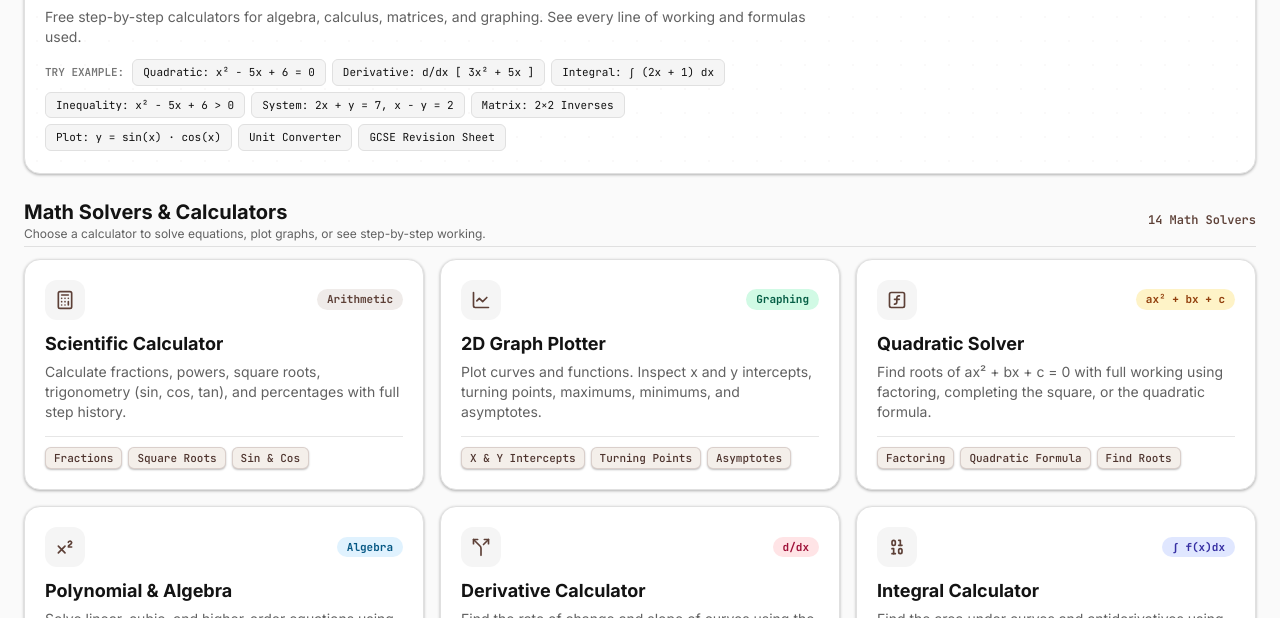
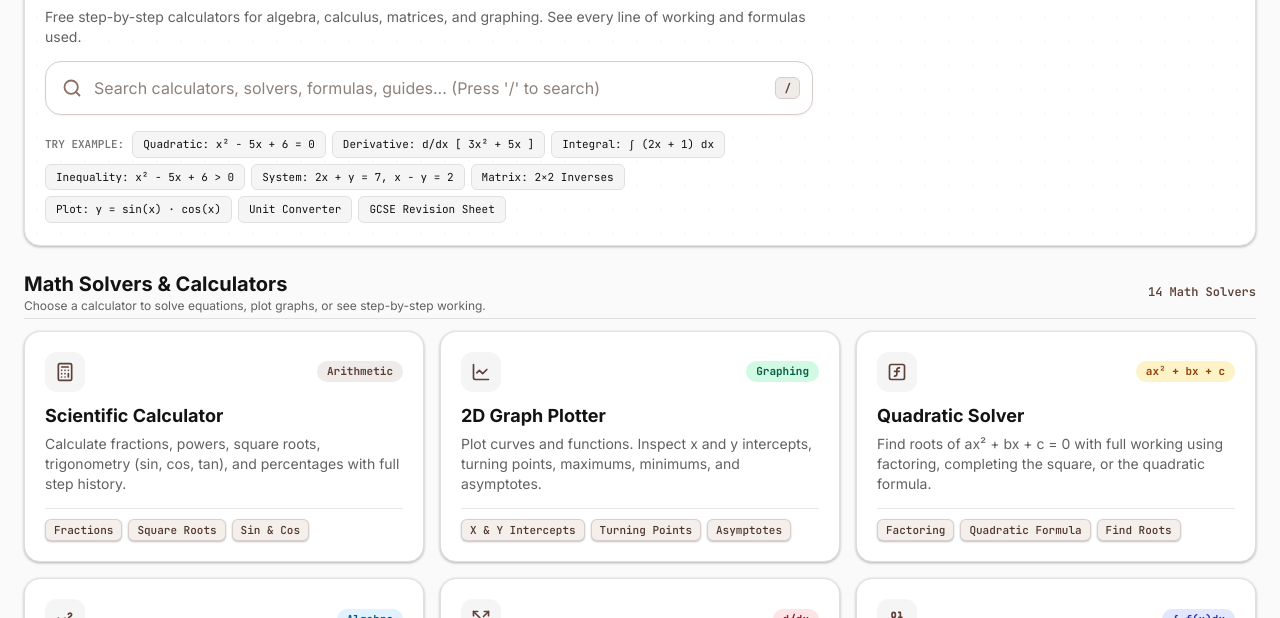
Before and after one commit to amansinhaa/Mathhub, an Astro site: page / in a window 1280 px wide. Shown: the part 182-800 px from the top of the page. Built offline with nearby package versions, Linux system fonts and the light colour scheme; Astro itself is replaced by a stand-in of ours.

Commit message:
Add interactive search bar at homepage hero and inside menu drawer

```diff
--- /dev/null
+++ b/src/components/layout/InteractiveSearchBar.tsx
@@ -0,0 +1,491 @@
+'use client';
+
+import React, { useState, useEffect, useRef, useMemo } from 'react';
+import {
+  Search,
+  X,
+  Calculator,
+  LineChart,
+  FunctionSquare,
+  Superscript,
+  Grid3X3,
+  Split,
+  Binary,
+  BookOpen,
+  ArrowRightLeft,
+  Percent,
+  Divide,
+  GraduationCap,
+  Sparkles,
+  ArrowRight,
+  type LucideIcon,
+} from 'lucide-react';
+
+export interface SearchItem {
+  id: string;
+  title: string;
+  href: string;
+  category: 'Tools & Solvers' | 'Study Guides' | 'Formula Sheets';
+  description: string;
+  badge?: string;
+  icon: LucideIcon;
+  tags: string[];
+}
+
+export const SEARCH_ITEMS: SearchItem[] = [
+  // 1. Tools & Solvers
+  {
+    id: 'calculator',
+    title: 'Scientific Calculator',
+    href: '/calculator',
+    category: 'Tools & Solvers',
+    description: 'Calculate arithmetic, fractions, powers, trigonometry (sin, cos, tan), square roots, and percentages.',
+    badge: 'fx',
+    icon: Calculator,
+    tags: ['calculator', 'scientific', 'arithmetic', 'fractions', 'trig', 'sin', 'cos', 'tan', 'sqrt', 'power'],
+  },
+  {
+    id: 'graph',
+    title: '2D Graph Plotter',
+    href: '/graph',
+    category: 'Tools & Solvers',
+    description: 'Plot functions and curves with turning points, roots, intercepts, and asymptotes.',
+    badge: '2D',
+    icon: LineChart,
+    tags: ['graph', 'plotter', 'curve', 'parabola', 'intercepts', 'asymptote', 'turning points', 'plot'],
+  },
+  {
+    id: 'quadratic',
+    title: 'Quadratic Equation Solver',
+    href: '/quadratic-equation-solver',
+    category: 'Tools & Solvers',
+    description: 'Solve ax² + bx + c = 0 with factoring, completing the square, and the quadratic formula.',
+    badge: 'ax²',
+    icon: FunctionSquare,
+    tags: ['quadratic', 'roots', 'factoring', 'completing the square', 'quadratic formula', 'parabola', 'discriminant'],
+  },
+  {
+    id: 'polynomial',
+    title: 'Polynomial & Algebra Solver',
+    href: '/equation-solver-with-steps',
+    category: 'Tools & Solvers',
+    description: 'Step-by-step linear, quadratic, cubic, and higher-order polynomial equation solver with synthetic division.',
+    badge: 'Steps',
+    icon: Superscript,
+    tags: ['polynomial', 'algebra', 'cubic', 'synthetic division', 'roots', 'factor theorem', 'solve equation'],
+  },
+  {
+    id: 'derivative',
+    title: 'Derivative Calculator',
+    href: '/derivative-calculator',
+    category: 'Tools & Solvers',
+    description: 'Differentiate functions step-by-step with power, product, quotient, and chain rules.',
+    badge: 'd/dx',
+    icon: Split,
+    tags: ['derivative', 'differentiation', 'd/dx', 'power rule', 'chain rule', 'product rule', 'calculus', 'slope'],
+  },
+  {
+    id: 'integral',
+    title: 'Integral Calculator',
+    href: '/integral-calculator',
+    category: 'Tools & Solvers',
+    description: 'Calculate definite and indefinite integrals with substitution, parts, and area under curve.',
+    badge: '∫',
+    icon: Binary,
+    tags: ['integral', 'integration', 'antiderivative', 'area under curve', 'u-substitution', 'parts', 'calculus'],
+  },
+  {
+    id: 'percentage',
+    title: 'Percentage Calculator',
+    href: '/percentage-calculator',
+    category: 'Tools & Solvers',
+    description: 'Calculate percentage of numbers, percentage change, increase, decrease, discounts, and markups.',
+    badge: '%',
+    icon: Percent,
+    tags: ['percentage', 'percent', 'percent change', 'increase', 'decrease', 'discount', 'tax', 'markup', 'ratio'],
+  },
+  {
+    id: 'fraction',
+    title: 'Fraction Calculator',
+    href: '/fraction-calculator',
+    category: 'Tools & Solvers',
+    description: 'Add, subtract, multiply, and divide fractions with LCD, lowest terms reduction, and mixed numbers.',
+    badge: '½',
+    icon: Divide,
+    tags: ['fraction', 'fractions', 'mixed numbers', 'improper fractions', 'lcd', 'simplify', 'numerator', 'denominator'],
+  },
+  {
+    id: 'gcd-lcm',
+    title: 'GCD & LCM Calculator',
+    href: '/gcd-lcm-calculator',
+    category: 'Tools & Solvers',
+    description: 'Find the Greatest Common Divisor (HCF) and Least Common Multiple using Euclidean steps and prime factors.',
+    badge: 'GCD',
+    icon: Binary,
+    tags: ['gcd', 'lcm', 'hcf', 'greatest common divisor', 'least common multiple', 'euclidean algorithm', 'prime factors'],
+  },
+  {
+    id: 'system',
+    title: 'System of Equations Solver',
+    href: '/system-of-equations',
+    category: 'Tools & Solvers',
+    description: 'Solve simultaneous linear equations in 2 or 3 variables using elimination and substitution.',
+    badge: 'Sys',
+    icon: FunctionSquare,
+    tags: ['system of equations', 'simultaneous', 'elimination', 'substitution', 'linear system', '2x2', '3x3'],
+  },
+  {
+    id: 'matrix',
+    title: 'Matrix Calculator',
+    href: '/matrix-solver',
+    category: 'Tools & Solvers',
+    description: 'Calculate determinants, inverse matrices, matrix multiplication, transposes, and RREF.',
+    badge: 'Mat',
+    icon: Grid3X3,
+    tags: ['matrix', 'matrices', 'determinant', 'inverse', 'rref', 'multiplication', 'eigenvalues', 'linear algebra'],
+  },
+  {
+    id: 'inequality',
+    title: 'Inequality Solver',
+    href: '/inequality-solver',
+    category: 'Tools & Solvers',
+    description: 'Solve linear and quadratic inequalities with interval notation and step-by-step sign analysis.',
+    badge: '≤ ≥',
+    icon: FunctionSquare,
+    tags: ['inequality', 'inequalities', 'greater than', 'less than', 'intervals', 'sign analysis'],
+  },
+  {
+    id: 'units',
+    title: 'Unit & Currency Converter',
+    href: '/unit-converter',
+    category: 'Tools & Solvers',
+    description: 'Convert lengths (km to miles), weights (kg to lbs), temperatures (°C to °F), speed, and currencies.',
+    badge: 'Units',
+    icon: ArrowRightLeft,
+    tags: ['unit converter', 'currency', 'convert', 'km to miles', 'celsius to fahrenheit', 'kg to lbs', 'exchange rate'],
+  },
+
+  // 2. Study Guides
+  {
+    id: 'guide-derivative',
+    title: 'What is a Derivative?',
+    href: '/learn/what-is-a-derivative',
+    category: 'Study Guides',
+    description: 'Intuitive guide explaining rates of change, speedometer examples, tangent lines, and power rule.',
+    badge: 'Guide',
+    icon: GraduationCap,
+    tags: ['derivative', 'what is a derivative', 'rate of change', 'tangent slope', 'calculus guide'],
+  },
+  {
+    id: 'guide-simultaneous',
+    title: 'How to Solve Simultaneous Equations',
+    href: '/learn/how-to-solve-simultaneous-equations',
+    category: 'Study Guides',
+    description: 'Master the 3 methods: elimination, substitution, and graphical intersection point.',
+    badge: 'Guide',
+    icon: GraduationCap,
+    tags: ['simultaneous equations', 'how to solve', 'elimination', 'substitution', 'graphical method'],
+  },
+  {
+    id: 'guide-limits',
+    title: 'How to Find Limits in Calculus',
+    href: '/learn/how-to-find-limits',
+    category: 'Study Guides',
+    description: 'Complete techniques for direct substitution, 0/0 indeterminate factoring, conjugates, and L’Hôpital’s Rule.',
+    badge: 'Guide',
+    icon: GraduationCap,
+    tags: ['limits', 'calculus limits', 'how to find limits', 'l hopital', 'indeterminate form', '0/0'],
+  },
+  {
+    id: 'guide-function',
+    title: 'What is a Function?',
+    href: '/learn/what-is-a-function',
+    category: 'Study Guides',
+    description: 'Understand functions, input/output machines, f(x) notation, and the vertical line test.',
+    badge: 'Guide',
+    icon: GraduationCap,
+    tags: ['function', 'what is a function', 'f(x)', 'vertical line test', 'domain', 'range'],
+  },
+  {
+    id: 'guide-domain-range',
+    title: 'How to Find Domain and Range',
+    href: '/learn/how-to-find-domain-and-range',
+    category: 'Study Guides',
+    description: 'Step-by-step method to identify domain restrictions, denominators, square roots, and range intervals.',
+    badge: 'Guide',
+    icon: GraduationCap,
+    tags: ['domain and range', 'how to find domain', 'interval notation', 'restrictions', 'functions'],
+  },
+  {
+    id: 'guide-graph-quadratic',
+    title: 'How to Graph a Quadratic Function',
+    href: '/learn/how-to-graph-a-quadratic-function',
+    category: 'Study Guides',
+    description: 'Find vertex x = -b/2a, axis of symmetry, x and y intercepts, and sketch parabolas easily.',
+    badge: 'Guide',
+    icon: GraduationCap,
+    tags: ['graph quadratic', 'how to graph parabola', 'vertex', 'axis of symmetry', 'intercepts'],
+  },
+
+  // 3. Formula Sheets
+  {
+    id: 'formulas-hub',
+    title: 'Formula Library (150+)',
+    href: '/formulas',
+    category: 'Formula Sheets',
+    description: 'Comprehensive formula catalog covering algebra, trigonometry, calculus, geometry, and probability.',
+    badge: 'Σ',
+    icon: BookOpen,
+    tags: ['formulas', 'formula sheet', 'math formulas', 'identities', 'algebra formulas', 'trig formulas'],
+  },
+  {
+    id: 'sheet-gcse',
+    title: 'GCSE Maths Formula Sheet',
+    href: '/formula-sheet/gcse',
+    category: 'Formula Sheets',
+    description: 'All essential GCSE mathematics formulas for algebra, geometry, mensuration, and probability.',
+    badge: 'GCSE',
+    icon: BookOpen,
+    tags: ['gcse', 'gcse maths', 'formula sheet', 'uk exam', 'revision'],
+  },
+  {
+    id: 'sheet-a-level',
+    title: 'A-Level Maths Formula Sheet',
+    href: '/formula-sheet/a-level',
+    category: 'Formula Sheets',
+    description: 'A-Level mathematics formula reference covering calculus, vectors, trigonometry, and logarithms.',
+    badge: 'A-Level',
+    icon: BookOpen,
+    tags: ['a level', 'a-level maths', 'calculus sheet', 'vectors', 'pure maths'],
+  },
+  {
+    id: 'sheet-edexcel',
+    title: 'Edexcel Maths Formula Sheet',
+    href: '/formula-sheet/edexcel',
+    category: 'Formula Sheets',
+    description: 'Edexcel exam board mathematics formula breakdown for secondary and sixth-form students.',
+    badge: 'Edexcel',
+    icon: BookOpen,
+    tags: ['edexcel', 'pearson', 'formula sheet', 'exam revision'],
+  },
+];
+
+interface InteractiveSearchBarProps {
+  mode?: 'hero' | 'drawer';
+  placeholder?: string;
+  onSelect?: () => void;
+}
+
+export default function InteractiveSearchBar({
+  mode = 'hero',
+  placeholder = 'Search calculators, solvers, formulas, guides...',
+  onSelect,
+}: InteractiveSearchBarProps) {
+  const [query, setQuery] = useState('');
+  const [isOpen, setIsOpen] = useState(false);
+  const [selectedIndex, setSelectedIndex] = useState(0);
+  const inputRef = useRef<HTMLInputElement>(null);
+  const containerRef = useRef<HTMLDivElement>(null);
+
+  // Global hotkey: press '/' or 'Ctrl+K' / 'Cmd+K' to focus
+  useEffect(() => {
+    const handleKeyDown = (e: KeyboardEvent) => {
+      if (
+        (e.key === '/' && document.activeElement?.tagName !== 'INPUT' && document.activeElement?.tagName !== 'TEXTAREA') ||
+        ((e.metaKey || e.ctrlKey) && e.key.toLowerCase() === 'k')
+      ) {
+        e.preventDefault();
+        inputRef.current?.focus();
+        setIsOpen(true);
+      }
+      if (e.key === 'Escape') {
+        setIsOpen(false);
+        inputRef.current?.blur();
+      }
+    };
+
+    window.addEventListener('keydown', handleKeyDown);
+    return () => window.removeEventListener('keydown', handleKeyDown);
+  }, []);
+
+  // Close when clicking outside
+  useEffect(() => {
+    const handleClickOutside = (e: MouseEvent) => {
+      if (containerRef.current && !containerRef.current.contains(e.target as Node)) {
+        setIsOpen(false);
+      }
+    };
+    document.addEventListener('mousedown', handleClickOutside);
+    return () => document.removeEventListener('mousedown', handleClickOutside);
+  }, []);
+
+  // Filtered results
+  const filteredResults = useMemo(() => {
+    const clean = query.trim().toLowerCase();
+    if (!clean) {
+      // In drawer mode or when empty, show top 5 popular tools as suggestions
+      return mode === 'drawer' ? [] : SEARCH_ITEMS.slice(0, 6);
+    }
+
+    return SEARCH_ITEMS.filter((item) => {
+      const matchTitle = item.title.toLowerCase().includes(clean);
+      const matchDesc = item.description.toLowerCase().includes(clean);
+      const matchCat = item.category.toLowerCase().includes(clean);
+      const matchTags = item.tags.some((t) => t.toLowerCase().includes(clean));
+      return matchTitle || matchDesc || matchCat || matchTags;
+    });
+  }, [query, mode]);
+
+  // Reset selected index when query changes
+  useEffect(() => {
+    setSelectedIndex(0);
+  }, [query]);
+
+  // Handle keyboard navigation in list
+  const handleInputKeyDown = (e: React.KeyboardEvent<HTMLInputElement>) => {
+    if (!isOpen || filteredResults.length === 0) return;
+
+    if (e.key === 'ArrowDown') {
+      e.preventDefault();
+      setSelectedIndex((prev) => (prev + 1) % filteredResults.length);
+    } else if (e.key === 'ArrowUp') {
+      e.preventDefault();
+      setSelectedIndex((prev) => (prev - 1 + filteredResults.length) % filteredResults.length);
+    } else if (e.key === 'Enter') {
+      e.preventDefault();
+      const target = filteredResults[selectedIndex];
+      if (target) {
+        window.location.href = target.href;
+        if (onSelect) onSelect();
+      }
+    }
+  };
+
+  const isHero = mode === 'hero';
+
+  return (
+    <div ref={containerRef} className="relative w-full">
+      {/* Search Input Bar */}
+      <div
+        className={`relative flex items-center transition-all duration-200 ${
+          isHero
+            ? 'rounded-2xl border border-[#D7CCC8] dark:border-[#3E2723] bg-white dark:bg-[#25201E] shadow-sm hover:shadow-md focus-within:ring-2 focus-within:ring-[#5D4037] focus-within:border-transparent'
+            : 'rounded-xl border border-[#E0E0E0] dark:border-[#2E2825] bg-white dark:bg-[#201D1B] focus-within:ring-2 focus-within:ring-[#5D4037]'
+        }`}
+      >
+        <div className="pl-3.5 sm:pl-4 text-[#8D6E63] dark:text-[#A19891] pointer-events-none">
+          <Search size={isHero ? 20 : 16} strokeWidth={2.2} />
+        </div>
+
+        <input
+          ref={inputRef}
+          type="text"
+          value={query}
+          onChange={(e) => {
+            setQuery(e.target.value);
+            setIsOpen(true);
+          }}
+          onFocus={() => setIsOpen(true)}
+          onKeyDown={handleInputKeyDown}
+          placeholder={placeholder}
+          className={`w-full bg-transparent px-3 text-[#131313] dark:text-white placeholder-[#8D827A] focus:outline-none ${
+            isHero ? 'py-3 sm:py-3.5 text-sm sm:text-base' : 'py-2 text-xs sm:text-sm'
+          }`}
+        />
+
+        {query ? (
+          <button
+            type="button"
+            onClick={() => {
+              setQuery('');
+              inputRef.current?.focus();
+            }}
+            className="p-1.5 mr-2 rounded-lg text-[#8D6E63] hover:text-[#131313] dark:text-[#A19891] dark:hover:text-white transition-colors"
+            aria-label="Clear search"
+          >
+            <X size={16} />
+          </button>
+        ) : (
+          isHero && (
+            <div className="hidden sm:flex items-center gap-1 mr-3 pointer-events-none">
+              <kbd className="px-2 py-0.5 text-[11px] font-mono font-bold bg-[#EFEBE9] dark:bg-[#3E2723] text-[#5D4037] dark:text-[#D7CCC8] rounded-md border border-[#D7CCC8] dark:border-[#5D4037]">
+                /
+              </kbd>
+            </div>
+          )
+        )}
+      </div>
+
+      {/* Live Dropdown Overlay */}
+      {isOpen && (filteredResults.length > 0 || query.trim() !== '') && (
+        <div
+          className={`absolute left-0 right-0 z-50 mt-2 bg-white dark:bg-[#1B1B1B] border border-[#E0E0E0] dark:border-[#2E2825] rounded-2xl shadow-xl overflow-hidden animate-in fade-in-50 duration-150 ${
+            isHero ? 'max-h-[380px]' : 'max-h-[300px]'
+          } overflow-y-auto`}
+        >
+          {filteredResults.length > 0 ? (
+            <div className="p-2 space-y-1">
+              {!query.trim() && isHero && (
+                <div className="px-3 py-1.5 text-[11px] font-mono font-bold uppercase tracking-wider text-[#8D6E63] dark:text-[#A19891] flex items-center gap-1.5">
+                  <Sparkles size={12} className="text-amber-500" />
+                  Popular Workstations & Tools
+                </div>
+              )}
+
+              {filteredResults.map((item, idx) => {
+                const Icon = item.icon;
+                const isSelected = idx === selectedIndex;
+                return (
+                  <a
+                    key={item.id}
+                    href={item.href}
+                    onClick={() => {
+                      setIsOpen(false);
+                      if (onSelect) onSelect();
+                    }}
+                    onMouseEnter={() => setSelectedIndex(idx)}
+                    className={`flex items-center justify-between p-2.5 sm:p-3 rounded-xl transition-all duration-150 ${
+                      isSelected
+                        ? 'bg-[#EFEBE9] dark:bg-[#2A2320] text-[#5D4037] dark:text-white'
+                        : 'text-[#131313] dark:text-[#E0E0E0] hover:bg-[#FDFBF7] dark:hover:bg-[#221D1B]'
+                    }`}
+                  >
+                    <div className="flex items-center gap-3 min-w-0">
+                      <div className="p-2 rounded-xl bg-white dark:bg-[#25201E] border border-[#D7CCC8] dark:border-[#3E2723] text-[#5D4037] dark:text-[#D7CCC8] shrink-0">
+                        <Icon size={18} />
+                      </div>
+                      <div className="min-w-0">
+                        <div className="flex items-center gap-2">
+                          <span className="font-bold text-xs sm:text-sm truncate">{item.title}</span>
+                          {item.badge && (
+                            <span className="text-[10px] font-mono font-bold px-1.5 py-0.2 rounded bg-[#EFEBE9] dark:bg-[#3E2723] text-[#5D4037] dark:text-[#D7CCC8] shrink-0">
+                              {item.badge}
+                            </span>
+                          )}
+                        </div>
+                        <p className="text-[11px] sm:text-xs text-[#616161] dark:text-[#A19891] truncate m-0 mt-0.5">
+                          {item.description}
+                        </p>
+                      </div>
+                    </div>
+
+                    <div className="flex items-center gap-2 pl-2 shrink-0">
+                      <span className="text-[10px] uppercase font-mono tracking-wider font-semibold text-[#8D6E63] dark:text-[#A19891] hidden sm:inline">
+                        {item.category}
+                      </span>
+                      <ArrowRight size={14} className="text-[#8D6E63] dark:text-[#A19891]" />
+                    </div>
+                  </a>
+                );
+              })}
+            </div>
+          ) : (
+            <div className="p-6 text-center text-xs sm:text-sm text-[#616161] dark:text-[#A19891]">
+              No math tools found for &ldquo;<span className="font-semibold text-[#131313] dark:text-white">{query}</span>&rdquo;. Try searching &ldquo;fraction&rdquo;, &ldquo;derivative&rdquo;, or &ldquo;percentage&rdquo;.
+            </div>
+          )}
+        </div>
+      )}
+    </div>
+  );
+}
--- a/src/components/layout/Navbar.tsx
+++ b/src/components/layout/Navbar.tsx
@@ -24,6 +24,7 @@ import {
 } from 'lucide-react';
 import { clsx } from 'clsx';
 import { ShortcutsModal } from './ShortcutsModal';
+import InteractiveSearchBar from './InteractiveSearchBar';
 
 interface NavCategory {
   category: string;
--- a/src/pages/index.astro
+++ b/src/pages/index.astro
@@ -1,6 +1,7 @@
 ---
 import BaseLayout from '@/layouts/BaseLayout.astro';
 import AdBanner from '@/components/ads/AdBanner.astro';
+import InteractiveSearchBar from '@/components/layout/InteractiveSearchBar';
 import {
   Calculator,
   Percent,
@@ -222,6 +223,11 @@ const POPULAR_PROBLEMS = [
           Free step-by-step calculators for algebra, calculus, matrices, and graphing. See every line of working and formulas used.
         </p>
 
+        <!-- Interactive Optimized Search Bar -->
+        <div class="py-1">
+          <InteractiveSearchBar client:load mode="hero" placeholder="Search calculators, solvers, formulas, guides... (Press '/' to search)" />
+        </div>
+
         <!-- Quick Problem Pills -->
         <div class="pt-0.5 flex items-center gap-1.5 overflow-x-auto scrollbar-none pb-0.5 sm:flex-wrap">
           <span class="text-[10px] sm:text-[11px] font-mono font-semibold uppercase text-[#757575] dark:text-[#8D827A] shrink-0 mr-0.5">
```
